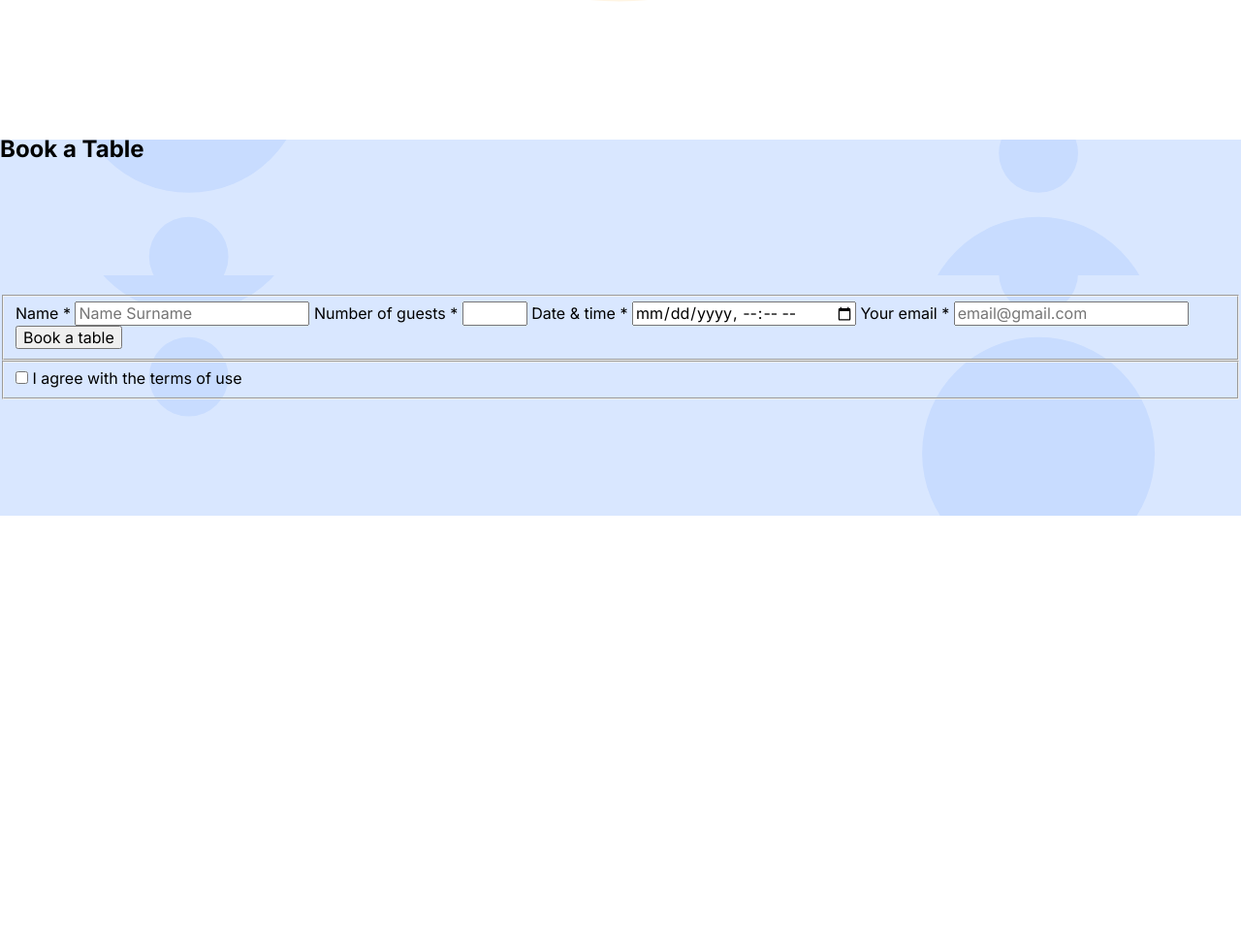
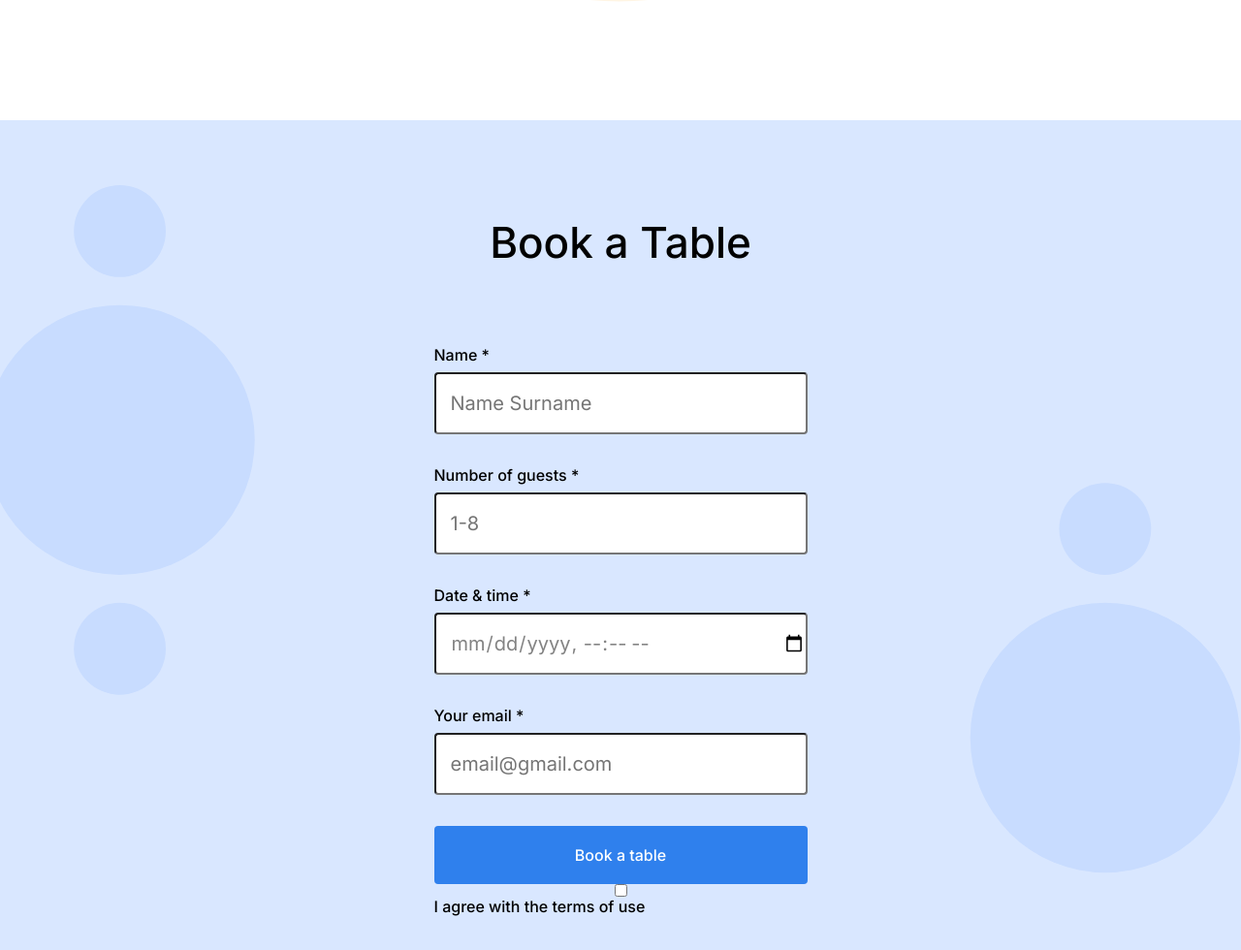
Before and after one commit to blinn26/se_project_coffeeshop, a plain HTML site: page index.html in a window 1280 px wide. Shown: the part 3000-3980 px from the top of the page at 97% size. Before the commit the page ends 3532 px from the top, so only its background shows below. Drawn offline with Linux system fonts and the light colour scheme.

Commit message:
night save

```diff
--- /dev/null
+++ b/blocks/form.css
@@ -0,0 +1,53 @@
+.form {
+
+}
+
+.form__fieldset {
+    margin: 0;
+    border: none;
+    flex-direction: column;
+    display: flex;
+    padding: 0;
+
+}
+
+.form__label {
+    display: flex;
+    margin: 0;
+    line-height: 20px;
+    font-size: 16px;
+    font-weight: 500;
+    font-style: normal;
+    font-family: "Inter", Arial, sans-serif;
+    padding-bottom: 32px;
+    flex-direction: column;
+}
+
+.form__input {
+    margin-bottom: 0;
+    margin-top: 8px;
+    color: #838383;
+    line-height: 30px;
+    font-size: 20px;
+    font-weight: normal;
+    font-style: normal;
+    font-family: "Inter",Arial, sans-serif;
+    height: 60px;
+    border-radius: 4px;
+    padding: 0 0 0 15px;
+}
+
+.form__button {
+    padding: 0;
+    margin: 0;
+    line-height: 20px;
+    font-size: 16px;
+    font-weight: 500;
+    font-style: normal;
+    border: none;
+    border-radius: 4px;
+    background-color: #2f80ed;
+    font-family: "Inter", Arial, sans-serif;
+    height: 60px;
+    color: #ffffff;
+}
--- a/blocks/reservation.css
+++ b/blocks/reservation.css
@@ -2,3 +2,22 @@
     background: #D9E7FF url(../images/background_reservation.svg) no-repeat center/cover;
     padding-bottom: 120px;
 }
+
+.reservation__form {
+    margin: auto;
+    max-width: 385px;
+
+}
+
+.reservation__title {
+    justify-content: center;
+    display: flex;
+    padding-top: 100px;
+    padding-bottom: 80px;
+    font-weight: 500;
+    font-style: normal;
+    font-family: "Inter", Arial, sans-serif;
+    line-height: 52px;
+    margin: 0;
+    font-size: 44px;
+}
--- a/index.html
+++ b/index.html
@@ -37,7 +37,7 @@
               <a class="nav__link" href="#recipes">Recipes</a>
             </li>
             <li>
-              <a class="nav__link" href="#table">Book a Table</a>
+              <a class="nav__link" href="#reservation">Book a Table</a>
             </li>
             <li>
               <a class="nav__link" href="#contacts">Contacts</a>
@@ -176,7 +176,7 @@
           </div>
         </section>
         <section class="reservation" id="reservation">
-          <h2 class="reservation __title">Book a Table</h2>
+          <h2 class="reservation__title">Book a Table</h2>
           <form class="reservation__form form">
             <fieldset class="form__fieldset">
               <label class="form__label" for="name">
@@ -191,12 +191,12 @@
               <label class="form__label" for="numbers">
                 Number of guests *
                 <input
-                  class="form__imput"
+                  class="form__input"
                   type="number"
                   min="1"
                   max="8"
                   id="numbers"
-                  placeholders="1-8"
+                  placeholder="1-8"
                 />
               </label>
               <label class="form__label" for="date">
--- a/pages/index.css
+++ b/pages/index.css
@@ -9,3 +9,4 @@
 @import url(../blocks/nav.css);
 @import url(../blocks/logo.css);
 @import url(../blocks/card.css);
+@import url(../blocks/form.css);
```
